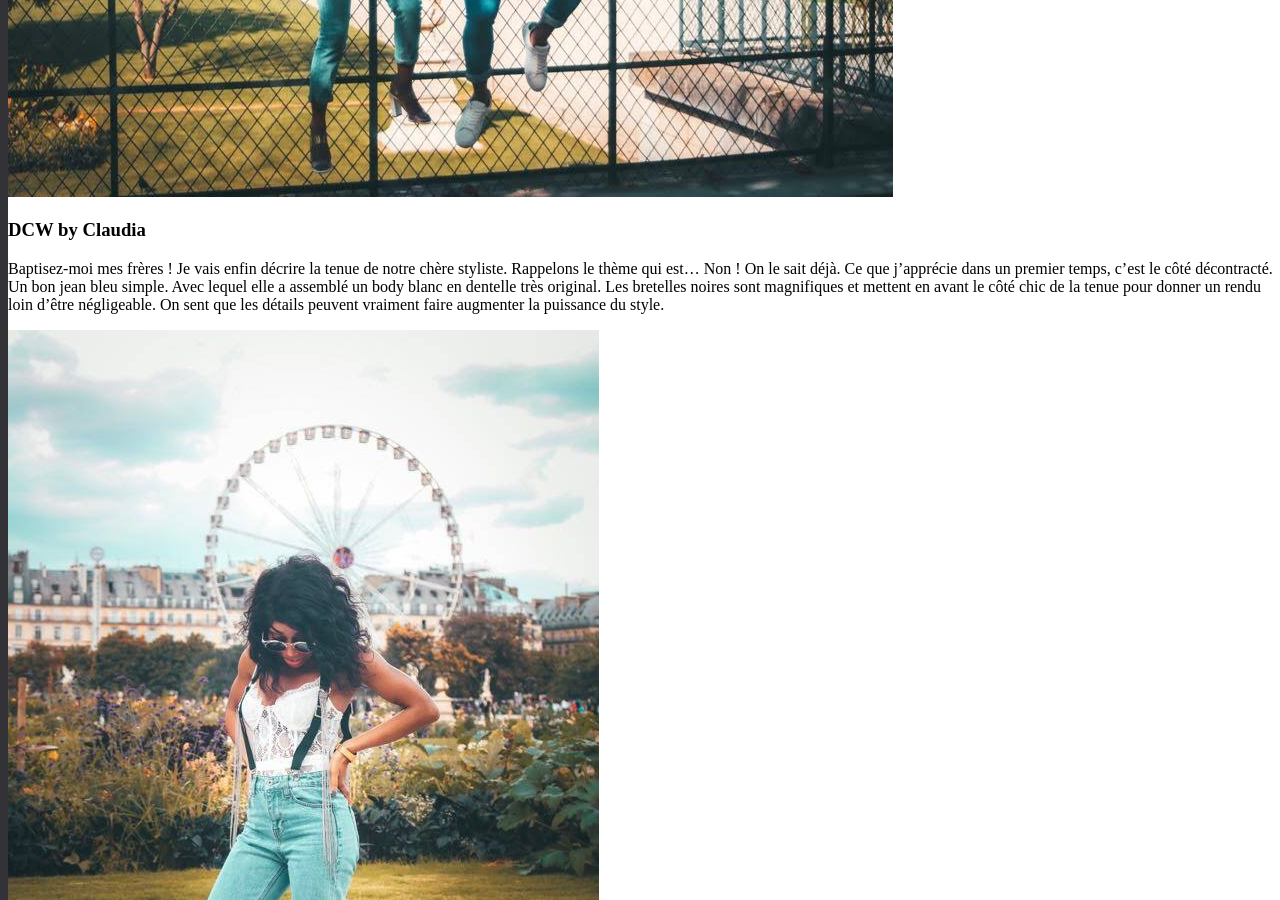
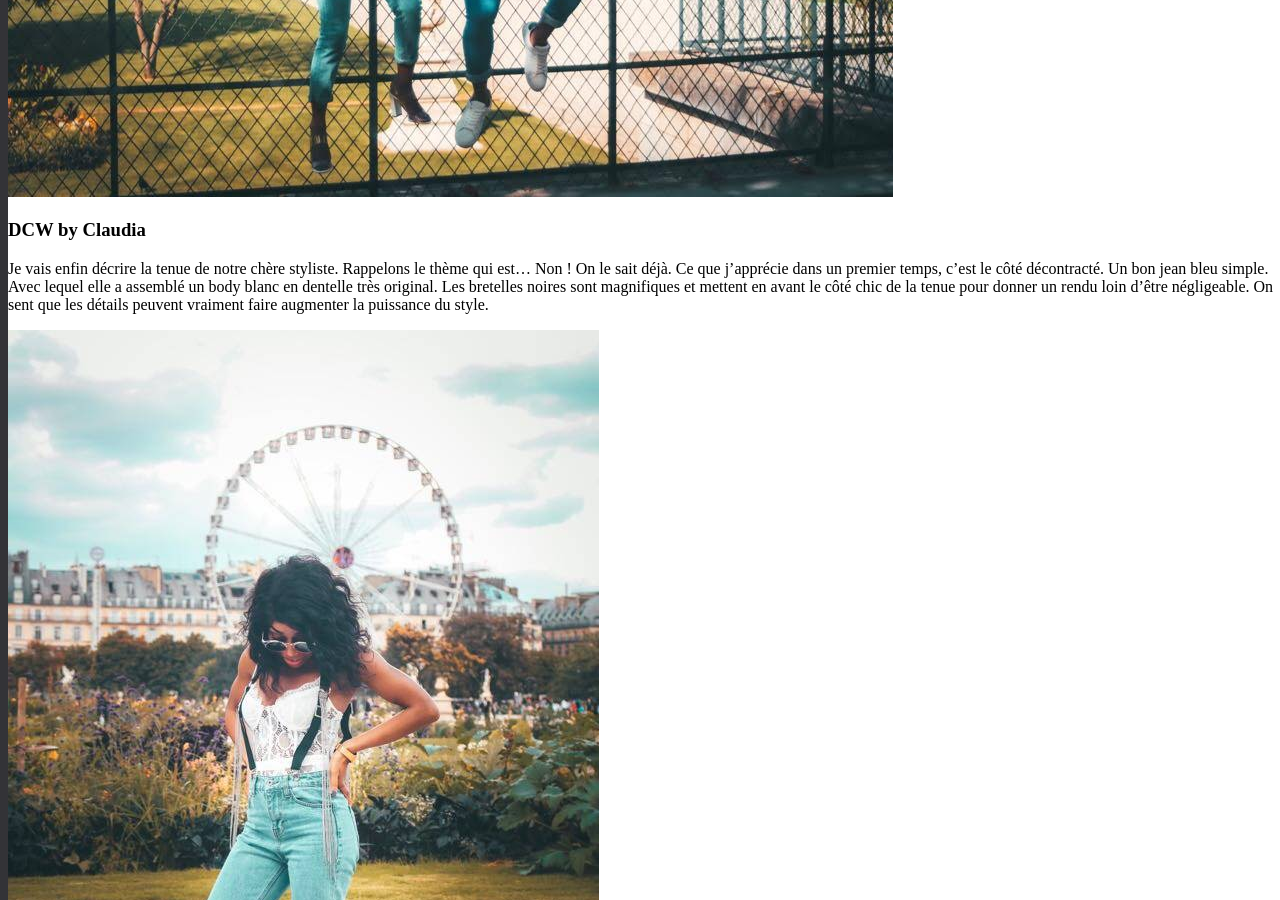
Before and after one commit to darkh2/darkh2.github.io, a Jekyll site: the page built from _posts/2018-08-26-Décontracté-Chic-&-Wax.md, in a window 1280 px wide and 900 px high, scrolled down 2426 px. Built offline with Jekyll 4.4.1, drawn with Linux system fonts in a browser that asks for light colours; comment, search, counter and statistics services are not loaded.

Commit message:
Update 2018-08-26-Décontracté-Chic-&-Wax.md

```diff
--- a/_posts/2018-08-26-Décontracté-Chic-&-Wax.md
+++ b/_posts/2018-08-26-Décontracté-Chic-&-Wax.md
@@ -26,13 +26,15 @@
 
 ### DCW by Claudia
 
-Baptisez-moi mes frères ! Je vais enfin décrire la tenue de notre chère styliste. Rappelons le thème qui est... Non ! On le sait déjà. Ce que j'apprécie dans un premier temps, c'est le côté décontracté. Un bon jean bleu simple. Avec lequel elle a assemblé un body blanc en dentelle très original. Les bretelles noires sont magnifiques et mettent en avant le côté chic de la tenue pour donner un rendu loin d'être négligeable. On sent que les détails peuvent vraiment faire augmenter la puissance du style.
+Je vais enfin décrire la tenue de notre chère styliste. Rappelons le thème qui est... Non ! On le sait déjà. Ce que j'apprécie dans un premier temps, c'est le côté décontracté. Un bon jean bleu simple. Avec lequel elle a assemblé un body blanc en dentelle très original. Les bretelles noires sont magnifiques et mettent en avant le côté chic de la tenue pour donner un rendu loin d'être négligeable. On sent que les détails peuvent vraiment faire augmenter la puissance du style.
 
 ![dcw_c_decontracte]({{site.url}}/{{site.baseurl}}img/dcw_c_decontracte.jpg)
 
 En restant dans la dynamique simple et original, la paire de sandales donnent un très bon impact sur la continuité de la tenue. Le fait que ses pieds soient découverts accompagnés de l'ourelet du jean, ajoute une meilleure vue sur l'harmonie générale de la tenue. Les talons donnent leur effet de puissance supplémentaire.
 
 ![dcw_c_shoes]({{site.url}}/{{site.baseurl}}img/dcw_c_shoes.jpg)
+
+
 
 J'espère que Claudia apportera une touche Crevarde Stylée la prochaine fois mouhahaha. Mais le rendu au final est très soigné !
 
```
